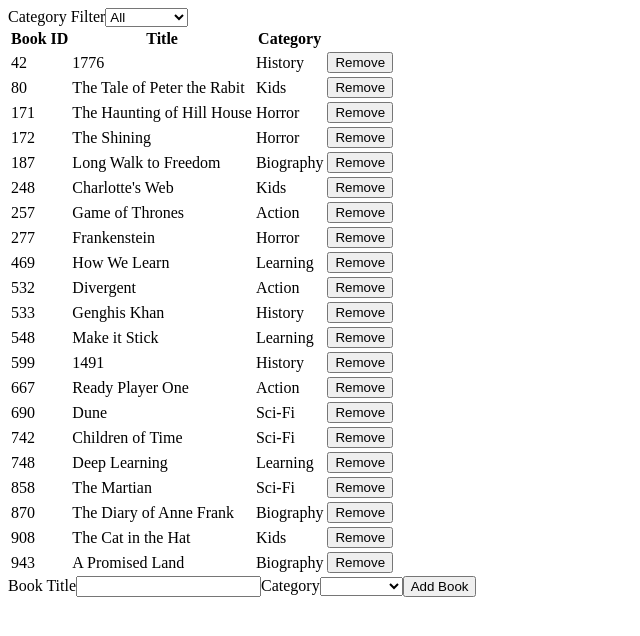
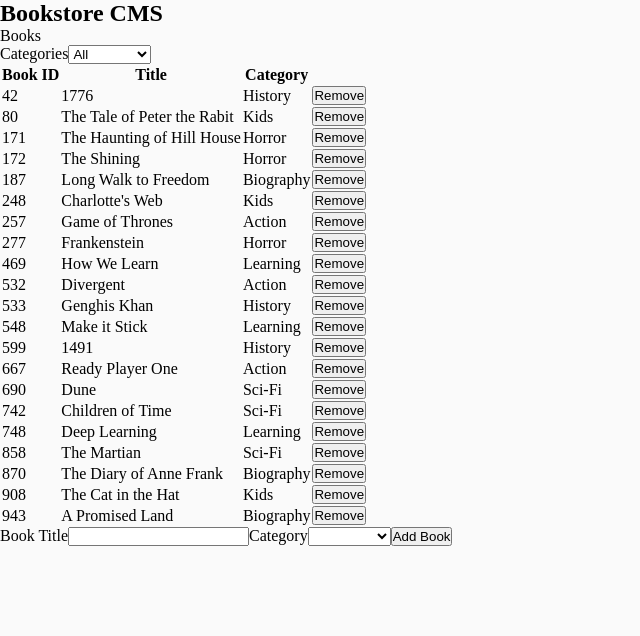
Before and after one commit to jcy2704/bookstore, a React (Create React App) app: page / in a window 1280 px wide. Shown: the top 636 px of the page, without its empty margins (0-640 px from the left). Built offline with nearby package versions, Linux system fonts and the light colour scheme.

Commit message:
Add navbar and move categories to navbar

```diff
--- a/package.json
+++ b/package.json
@@ -8,8 +8,9 @@
     "@testing-library/user-event": "^12.8.3",
     "prop-types": "^15.7.2",
     "react": "^17.0.1",
-    "react-dom": "^17.0.1",
+    "react-dom": "^17.0.2",
     "react-redux": "^7.2.2",
+    "react-router-dom": "^5.2.0",
     "react-scripts": "4.0.3",
     "redux": "^4.0.5",
     "web-vitals": "^1.1.0"
--- a/src/components/CategoryFilter.js
+++ b/src/components/CategoryFilter.js
@@ -7,7 +7,7 @@
   return (
     <>
       <label htmlFor="filterSelect">
-        Category Filter
+        Categories
         <select id="filterSelect" onChange={handleFilter}>
           {categories.map(cat => (
             <option key={cat} value={cat}>{cat}</option>
--- /dev/null
+++ b/src/components/Navbar.js
@@ -0,0 +1,35 @@
+import React from 'react';
+import PropTypes from 'prop-types';
+import { connect } from 'react-redux';
+import CategoryFilter from './CategoryFilter';
+import { changeFilter } from '../actions/index';
+
+const Navbar = ({ changeCat }) => {
+  const changeCategory = e => {
+    changeCat(e.target.value);
+  };
+
+  return (
+    <>
+      <header>
+        <nav>
+          <h1 className="title">
+            Bookstore CMS
+          </h1>
+          <p className="book-header-title">Books</p>
+          <CategoryFilter handleFilter={changeCategory} />
+        </nav>
+      </header>
+    </>
+  );
+};
+
+Navbar.propTypes = {
+  changeCat: PropTypes.func.isRequired,
+};
+
+const mapDispatchToProps = dispatch => ({
+  changeCat: category => dispatch(changeFilter(category)),
+});
+
+export default connect(null, mapDispatchToProps)(Navbar);
--- /dev/null
+++ b/src/components/Routes.js
@@ -0,0 +1,15 @@
+import React from 'react';
+import { BrowserRouter, Route, Switch } from 'react-router-dom';
+import App from './App';
+import Navbar from './Navbar';
+
+const Routes = () => (
+  <BrowserRouter>
+    <Navbar />
+    <Switch>
+      <Route path="/" component={App} exact />
+    </Switch>
+  </BrowserRouter>
+);
+
+export default Routes;
--- a/src/containers/BooksList.js
+++ b/src/containers/BooksList.js
@@ -3,16 +3,11 @@
 import PropTypes from 'prop-types';
 import { connect } from 'react-redux';
 import Book from '../components/Book';
-import { removeBook, changeFilter } from '../actions/index';
-import CategoryFilter from '../components/CategoryFilter';
+import { removeBook } from '../actions/index';
 
 const BooksList = ({
-  books, filter, changeCat, delete: handleRemoveBook,
+  books, filter, delete: handleRemoveBook,
 }) => {
-  const changeCategory = e => {
-    changeCat(e.target.value);
-  };
-
   const filteredBooks = () => {
     if (filter === 'All') {
       return books.sort((a, b) => a.id - b.id);
@@ -22,7 +17,6 @@
 
   return (
     <>
-      <CategoryFilter handleFilter={changeCategory} />
       <table>
         <thead>
           <tr>
@@ -55,14 +49,12 @@
   ).isRequired,
   delete: PropTypes.func.isRequired,
   filter: PropTypes.string.isRequired,
-  changeCat: PropTypes.func.isRequired,
 };
 
 const mapStateToProps = state => ({ books: state.books, filter: state.filter });
 
 const mapDispatchToProps = dispatch => ({
   delete: book => dispatch(removeBook(book)),
-  changeCat: category => dispatch(changeFilter(category)),
 });
 
 export default connect(mapStateToProps, mapDispatchToProps)(BooksList);
--- a/src/index.js
+++ b/src/index.js
@@ -4,7 +4,7 @@
 import { Provider } from 'react-redux';
 import { createStore } from 'redux';
 import reducer from './reducers';
-import App from './components/App';
+import Routes from './components/Routes';
 import { randInt } from './reducers/books';
 import reportWebVitals from './reportWebVitals';
 
@@ -36,7 +36,7 @@
 
 const wrappedApp = (
   <Provider store={store}>
-    <App />
+    <Routes />
   </Provider>
 );
 
--- a/src/styles/App.css
+++ b/src/styles/App.css
@@ -1,4 +1,9 @@
-html {
+* {
   padding: 0;
   margin: 0;
+  box-sizing: border-box;
 }
+
+body {
+  background-color: #fafafa;
+}
```
Also changed, not shown: 1 other file (tests, documents, lock files or other folders).
